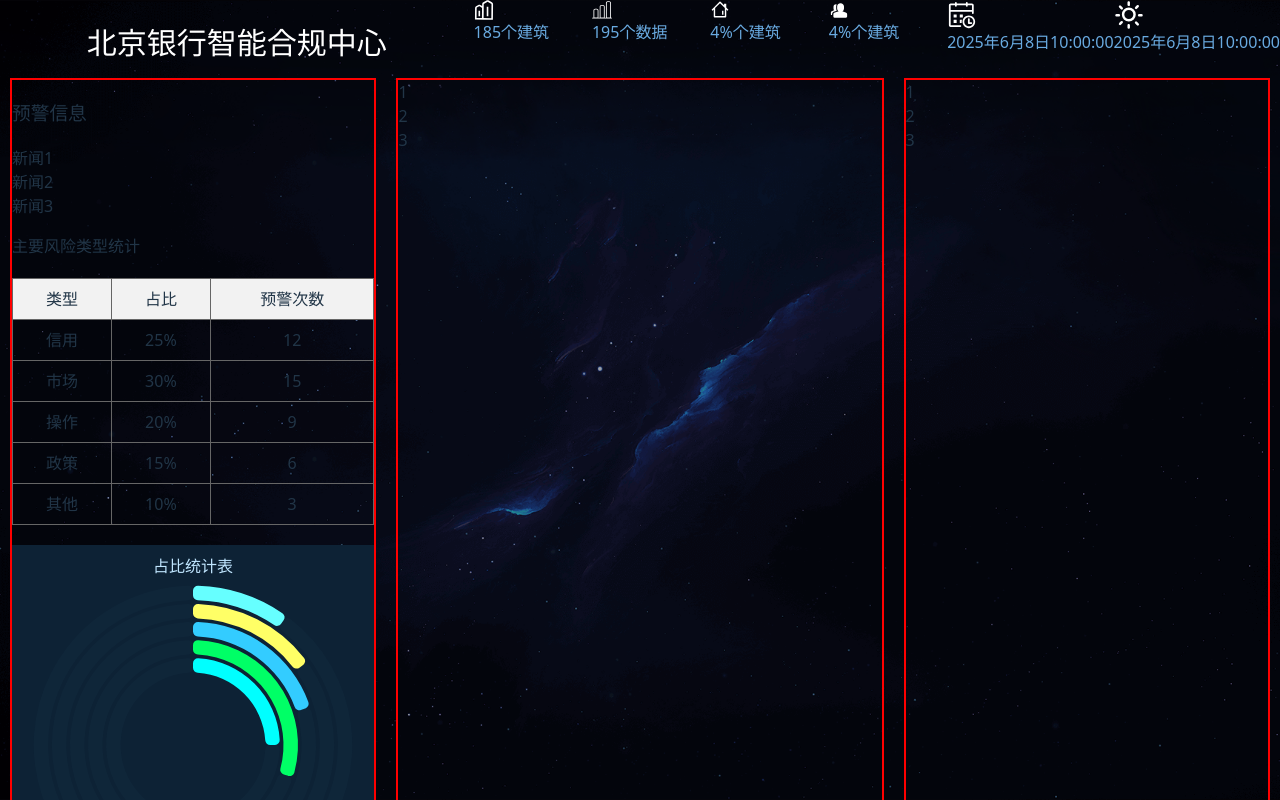
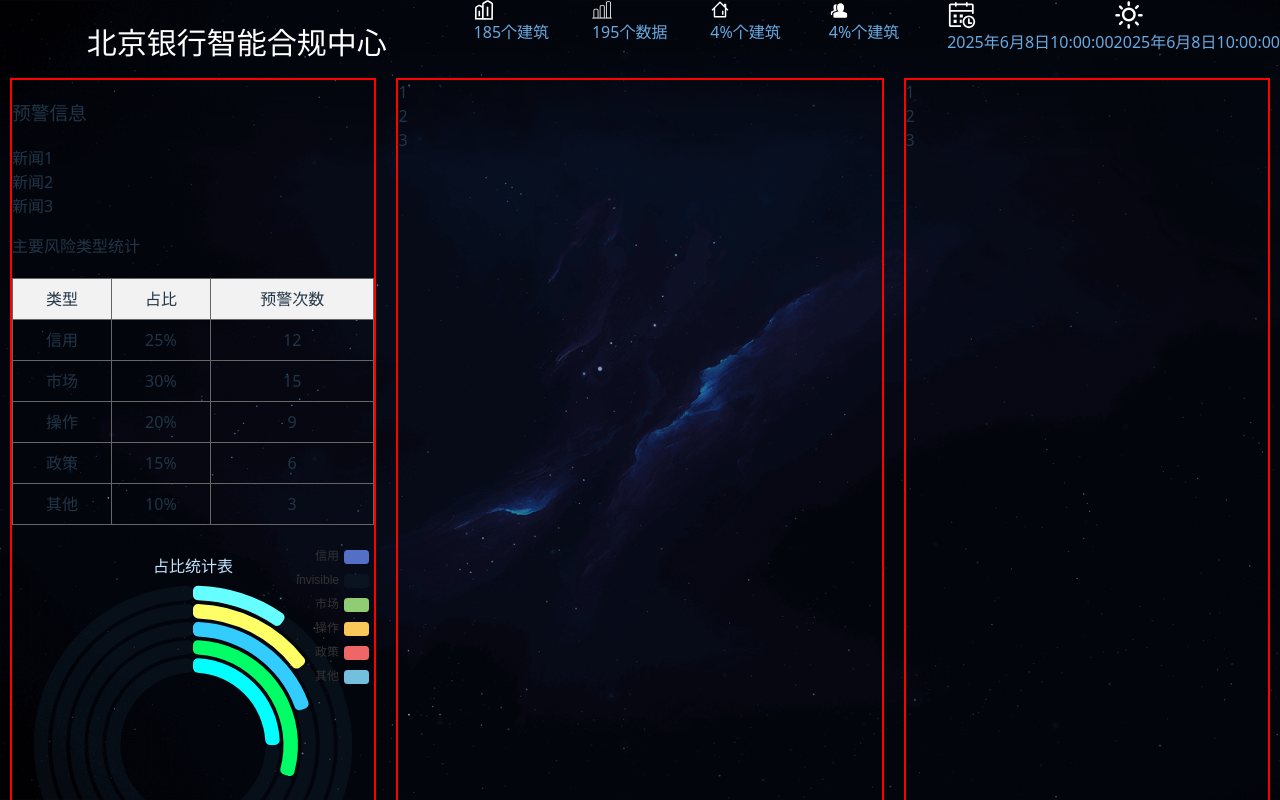
Before and after one commit to happy-sw/web_BI_Board, a Vue app in the folder my-data-dashboard/: page /#/ in a window 1280 px wide. Built offline with nearby package versions, Linux system fonts and the light colour scheme.

Commit message:
添加饼图的legend

```diff
--- a/my-data-dashboard/src/components/pieChart/index.vue
+++ b/my-data-dashboard/src/components/pieChart/index.vue
@@ -25,7 +25,6 @@ use([
 ]);
 
 const colors = ["#00ffff", "#00ff66", "#33ccff", "#ffff66", "#66ffff"];
-const backgroundColor = "#0d2235";
 
 // 环形数据
 const data = [
@@ -75,7 +74,6 @@ const series = data.map((item, index) => {
 });
 
 const option = ref({
-  backgroundColor,
   title: {
     text: "占比统计表",
     left: "center",
@@ -88,6 +86,10 @@ const option = ref({
   tooltip: {
     trigger: "item",
   },
+  legend: {
+    orient: "vertical",
+    left: "right",
+  },
   series,
 });
 </script>
```
